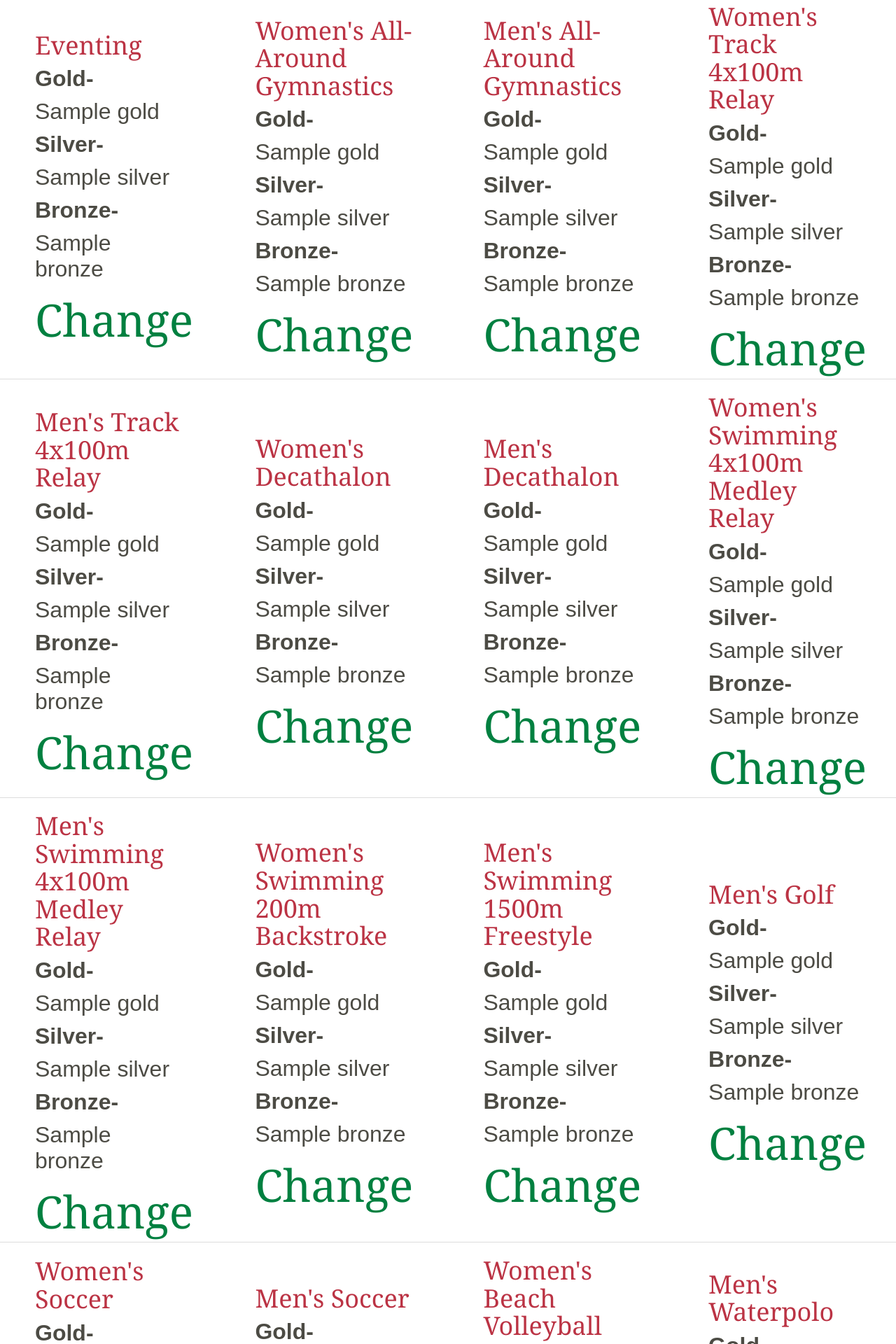
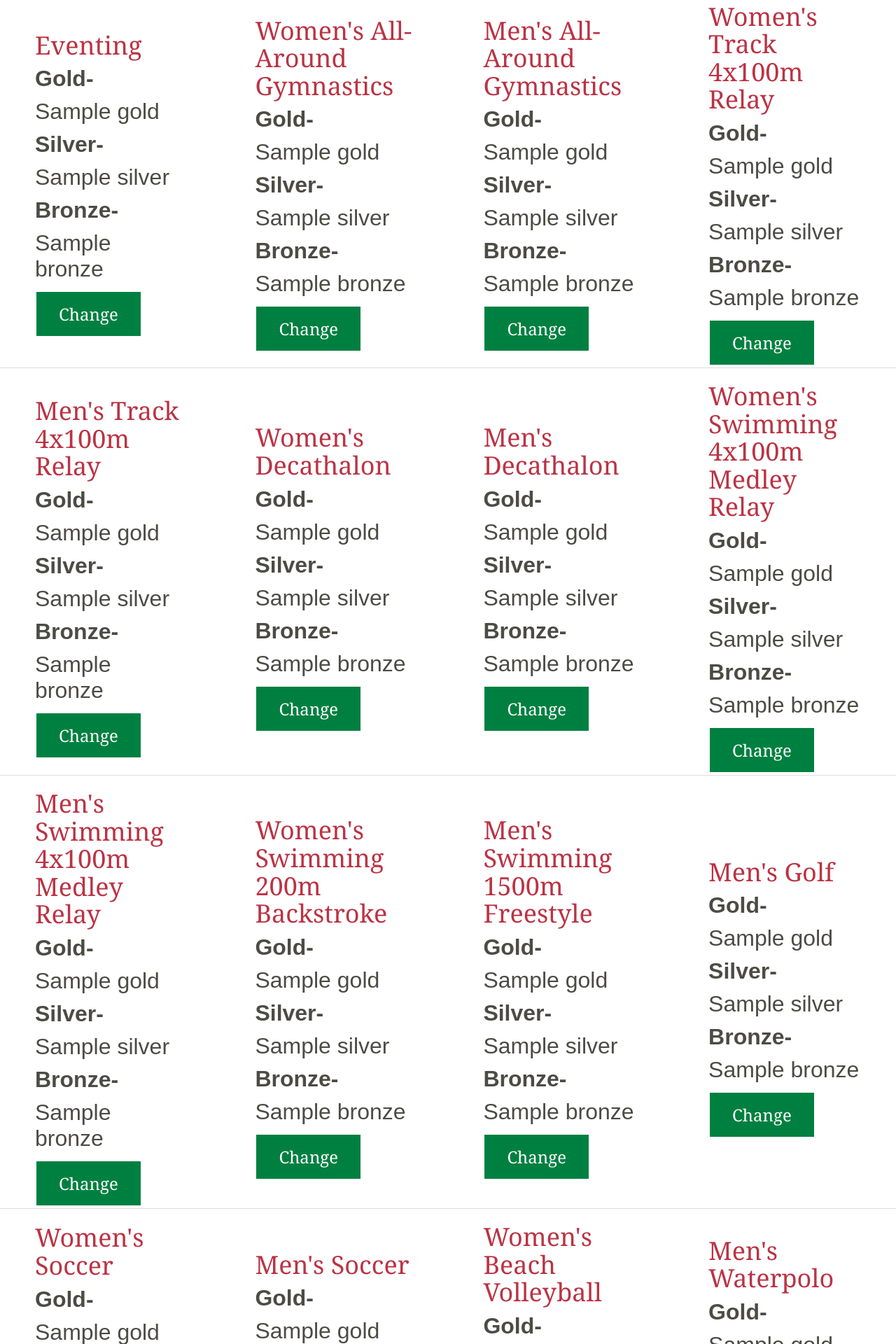
Before and after one commit to BoggsParty/Olympic-App, a Django app: template Main/templates/Main/viewall.html in a window 1280 px wide. Shown: the part 62-1982 px from the top of the page at 70% size. Run offline with Django 3.2, Linux system fonts and the light colour scheme; the template is opened without the code that fills it: most values are stand-ins (such as "Sample title", 1, 10 or a date in 2020); some libraries are stand-ins or nearby versions.

Commit message:
changed links to buttons and fixed redirect issues

```diff
--- a/Main/static/css/dashboard.css
+++ b/Main/static/css/dashboard.css
@@ -38,10 +38,37 @@ a {
 #link1 {
     color: #008040;
     font-family: Georgia, serif;
-    font-size: 400%;
+    font-size: 24pt;
     text-decoration: none;
     padding-left: 50px;
 }
+
+.button1 {
+    background-color: #008040; /* Green */
+    border: none;
+    color: white;
+    padding: 15px 32px;
+    text-align: center;
+    text-decoration: none;
+    display: inline-block;
+    font-size: 24px;
+    margin: 4px 2px;
+    cursor: pointer;
+}
+.button2 {
+    background-color: #008040; /* Green */
+    border: none;
+    color: white;
+    padding: 15px 32px;
+    text-align: center;
+    text-decoration: none;
+    display: inline-block;
+    font-size: 24px;
+    margin: 4px 50px;
+    cursor: pointer;
+}
+
+.button3 {background-color: #008040;}
 
 #link2 {
     color: #008040;
--- a/Main/templates/Main/about.html
+++ b/Main/templates/Main/about.html
@@ -35,7 +35,7 @@
 
 </div>
 <div>
-    <a id="link1" href="/dashboard/" >Click here to get started</a>
+    <a id="link2" href="/" ><button class="button2 button3">Click here to get started</button></a>
 </div>
 <br>
 <div align="center">
--- a/Main/templates/Main/viewall.html
+++ b/Main/templates/Main/viewall.html
@@ -13,7 +13,7 @@
                     <p>{{ eventing.silver }}</p>
                     <p><b>Bronze-</b></p>
                     <p>{{ eventing.bronze }}</p>
-                    <a id="link1" href="/submit/eventing/">Change</a></td>
+                    <a id="link1" href="/submit/eventing/"><button class="button1 button3">Change</button></a></td>
 
                     <td><h2>Women's All-Around Gymnastics</h2>
                     <p><b>Gold-</b></p>
@@ -22,7 +22,7 @@
                     <p>{{ womens_all_around_gymnastics.silver }}</p>
                     <p><b>Bronze-</b></p>
                     <p>{{ womens_all_around_gymnastics.bronze }}</p>
-                    <a id="link1" href="/submit/womens-all-around-gymnastics/">Change</a></td>
+                    <a id="link1" href="/submit/womens-all-around-gymnastics/"><button class="button1 button3">Change</button></a></td>
 
                     <td><h2>Men's All-Around Gymnastics</h2>
                     <p><b>Gold-</b></p>
@@ -31,7 +31,7 @@
                     <p>{{ mens_all_around_gymnastics.silver }}</p>
                     <p><b>Bronze-</b></p>
                     <p>{{ mens_all_around_gymnastics.bronze }}</p>
-                    <a id="link1" href="/submit/mens-all-around-gymnastics/">Change</a></td>
+                    <a id="link1" href="/submit/mens-all-around-gymnastics/"><button class="button1 button3">Change</button></a></td>
 
                     <td><h2>Women's Track 4x100m Relay</h2>
                     <p><b>Gold-</b></p>
@@ -40,7 +40,7 @@
                     <p>{{ womens_track_4x100_relay.silver }}</p>
                     <p><b>Bronze-</b></p>
                     <p>{{ womens_track_4x100_relay.bronze }}</p>
-                    <a id="link1" href="/submit/womens-track-4x100-relay/">Change</a></td>
+                    <a id="link1" href="/submit/womens-track-4x100-relay/"><button class="button1 button3">Change</button></a></td>
                 </tr>
                 <tr>
                     <td><h2>Men's Track 4x100m Relay</h2>
@@ -50,7 +50,7 @@
                     <p>{{ mens_track_4x100_relay.silver }}</p>
                     <p><b>Bronze-</b></p>
                     <p>{{ mens_track_4x100_relay.bronze }}</p>
-                    <a id="link1" href="/submit/mens-track-4x100-relay/">Change</a></td>
+                    <a id="link1" href="/submit/mens-track-4x100-relay/"><button class="button1 button3">Change</button></a></td>
 
                     <td><h2>Women's Decathalon</h2>
                     <p><b>Gold-</b></p>
@@ -59,7 +59,7 @@
                     <p>{{ womens_decathalon.silver }}</p>
                     <p><b>Bronze-</b></p>
                     <p>{{ womens_decathalon.bronze }}</p>
-                    <a id="link1" href="/submit/womens-decathalon/">Change</a></td>
+                    <a id="link1" href="/submit/womens-decathalon/"><button class="button1 button3">Change</button></a></td>
 
                     <td><h2>Men's Decathalon</h2>
                     <p><b>Gold-</b></p>
@@ -68,7 +68,7 @@
                     <p>{{ mens_decathalon.silver }}</p>
                     <p><b>Bronze-</b></p>
                     <p>{{ mens_decathalon.bronze }}</p>
-                    <a id="link1" href="/submit/mens-decathalon/">Change</a></td>
+                    <a id="link1" href="/submit/mens-decathalon/"><button class="button1 button3">Change</button></a></td>
 
                     <td><h2>Women's Swimming 4x100m Medley Relay</h2>
                     <p><b>Gold-</b></p>
@@ -77,7 +77,7 @@
                     <p>{{ womens_swimming_4x100_medley_relay.silver }}</p>
                     <p><b>Bronze-</b></p>
                     <p>{{ womens_swimming_4x100_medley_relay.bronze }}</p>
-                    <a id="link1" href="/submit/womens-swimming-4x100-medley-relay/">Change</a></td>
+                    <a id="link1" href="/submit/womens-swimming-4x100-medley-relay/"><button class="button1 button3">Change</button></a></td>
                 </tr>
                 <tr>
                     <td><h2>Men's Swimming 4x100m Medley Relay</h2>
@@ -87,7 +87,7 @@
                     <p>{{ mens_swimming_4x100_medley_relay.silver }}</p>
                     <p><b>Bronze-</b></p>
                     <p>{{ mens_swimming_4x100_medley_relay.bronze }}</p>
-                    <a id="link1" href="/submit/mens-swimming-4x100-medley-relay/">Change</a></td>
+                    <a id="link1" href="/submit/mens-swimming-4x100-medley-relay/"><button class="button1 button3">Change</button></a></td>
 
                     <td><h2>Women's Swimming 200m Backstroke</h2>
                     <p><b>Gold-</b></p>
@@ -96,7 +96,7 @@
                     <p>{{ womens_swimming_200m_backstroke.silver }}</p>
                     <p><b>Bronze-</b></p>
                     <p>{{ womens_swimming_200m_backstroke.bronze }}</p>
-                    <a id="link1" href="/submit/womens-swimming-200m-backstroke/">Change</a></td>
+                    <a id="link1" href="/submit/womens-swimming-200m-backstroke/"><button class="button1 button3">Change</button></a></td>
 
                     <td><h2>Men's Swimming 1500m Freestyle</h2>
                     <p><b>Gold-</b></p>
@@ -105,7 +105,7 @@
                     <p>{{ mens_swimming_1500m_freestyle.silver }}</p>
                     <p><b>Bronze-</b></p>
                     <p>{{ mens_swimming_1500m_freestyle.bronze }}</p>
-                    <a id="link1" href="/submit/mens-swimming-1500-freestyle/">Change</a></td>
+                    <a id="link1" href="/submit/mens-swimming-1500-freestyle/"><button class="button1 button3">Change</button></a></td>
 
                     <td><h2>Men's Golf</h2>
                     <p><b>Gold-</b></p>
@@ -114,7 +114,7 @@
                     <p>{{ mens_golf.silver }}</p>
                     <p><b>Bronze-</b></p>
                     <p>{{ mens_golf.bronze }}</p>
-                    <a id="link1" href="/submit/mens-golf/">Change</a></td>
+                    <a id="link1" href="/submit/mens-golf/"><button class="button1 button3">Change</button></a></td>
                 </tr>
                 <tr>
                     <td><h2>Women's Soccer</h2>
@@ -123,8 +123,8 @@
                     <p><b>Silver-</b></p>
                     <p>{{ womens_soccer.silver }}</p>
                     <p><b>Bronze-</b></p>
-                    <p>{{ womens_soccerf.bronze }}</p>
-                    <a id="link1" href="/submit/womens-soccer/">Change</a></td>
+                    <p>{{ womens_soccer.bronze }}</p>
+                    <a id="link1" href="/submit/womens-soccer/"><button class="button1 button3">Change</button></a></td>
 
                     <td><h2>Men's Soccer</h2>
                     <p><b>Gold-</b></p>
@@ -133,7 +133,7 @@
                     <p>{{ mens_soccer.silver }}</p>
                     <p><b>Bronze-</b></p>
                     <p>{{ mens_soccer.bronze }}</p>
-                    <a id="link1" href="/submit/mens-soccer/">Change</a></td>
+                    <a id="link1" href="/submit/mens-soccer/"><button class="button1 button3">Change</button></a></td>
 
                     <td><h2>Women's Beach Volleyball</h2>
                     <p><b>Gold-</b></p>
@@ -142,7 +142,7 @@
                     <p>{{ womens_beach_volleyball.silver }}</p>
                     <p><b>Bronze-</b></p>
                     <p>{{ womens_beach_volleyball.bronze }}</p>
-                    <a id="link1" href="/submit/womens-beach-volleyball/">Change</a></td>
+                    <a id="link1" href="/submit/womens-beach-volleyball/"><button class="button1 button3">Change</button></a></td>
 
                     <td><h2>Men's Waterpolo</h2>
                     <p><b>Gold-</b></p>
@@ -151,7 +151,7 @@
                     <p>{{ mens_waterpolo.silver }}</p>
                     <p><b>Bronze-</b></p>
                     <p>{{ mens_waterpolo.bronze }}</p>
-                    <a id="link1" href="/submit/mens_waterpolo/">Change</a></td>
+                    <a id="link1" href="/submit/mens_waterpolo/"><button class="button1 button3">Change</button></a></td>
                 </tr>
                 <tr>
                     <td><h2>Women's BMX</h2>
@@ -161,7 +161,7 @@
                     <p>{{ womens_bmx.silver }}</p>
                     <p><b>Bronze-</b></p>
                     <p>{{ womens_bmx.bronze }}</p>
-                    <a id="link1" href="/submit/womens-bmx/">Change</a></td>
+                    <a id="link1" href="/submit/womens-bmx/"><button class="button1 button3">Change</button></a></td>
 
                     <td><h2>Men's BMX</h2>
                     <p><b>Gold-</b></p>
@@ -170,7 +170,7 @@
                     <p>{{ mens_bmx.silver }}</p>
                     <p><b>Bronze-</b></p>
                     <p>{{ mens_bmx.bronze }}</p>
-                    <a id="link1" href="/submit/mens-bmx/">Change</a></td>
+                    <a id="link1" href="/submit/mens-bmx/"><button class="button1 button3">Change</button></a></td>
 
                     <td><h2>Men's Handball</h2>
                     <p><b>Gold-</b></p>
@@ -179,7 +179,7 @@
                     <p>{{ mens_handball.silver }}</p>
                     <p><b>Bronze-</b></p>
                     <p>{{ mens_handball.bronze }}</p>
-                    <a id="link1" href="/submit/mens-handball/">Change</a></td>
+                    <a id="link1" href="/submit/mens-handball/"><button class="button1 button3">Change</button></a></td>
 
                     <td><h2>Women's Basketball</h2>
                     <p><b>Gold-</b></p>
@@ -188,7 +188,7 @@
                     <p>{{ womens_basketball.silver }}</p>
                     <p><b>Bronze-</b></p>
                     <p>{{ womens_basketball.bronze }}</p>
-                    <a id="link1" href="/submit/womens-basketball/">Change</a></td>
+                    <a id="link1" href="/submit/womens-basketball/"><button class="button1 button3">Change</button></a></td>
                 </tr>
             </table>
         </div>
```
Also changed, not shown: .gitignore/db.sqlite3.
